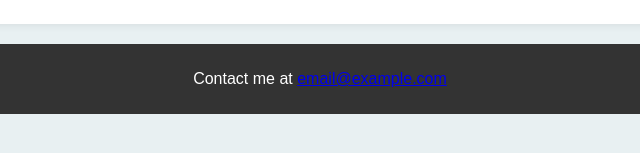
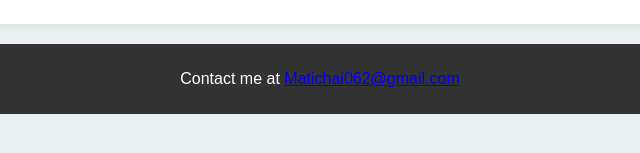
Before and after one commit to CLOUDYMMM/my-portfolio, a website: page public/skills.html in a window 1280 px wide. Shown: the part 537-690 px from the top of the page, 320-960 px from the left. Drawn offline with Linux system fonts and the light colour scheme.

Commit message:
Update skills.html

```diff
--- a/public/skills.html
+++ b/public/skills.html
@@ -44,7 +44,7 @@
 </main>
 
 <footer>
-    <p>Contact me at <a href="mailto:email@example.com">email@example.com</a></p>
+    <p>Contact me at <a href="mailto:Matichai062@gmail.com">Matichai062@gmail.com</a></p>
 </footer>
 
 </body>
```
